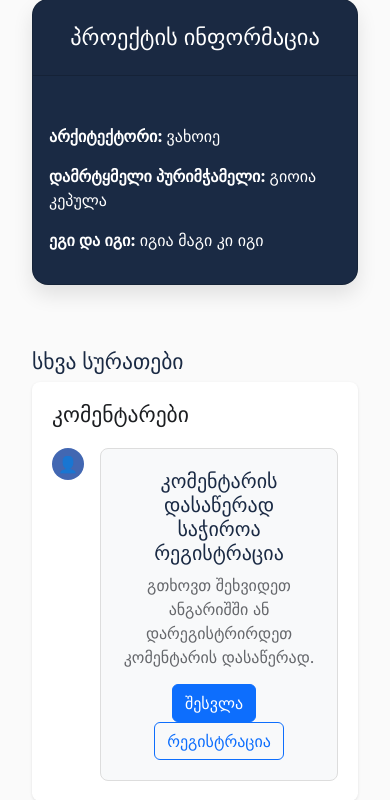
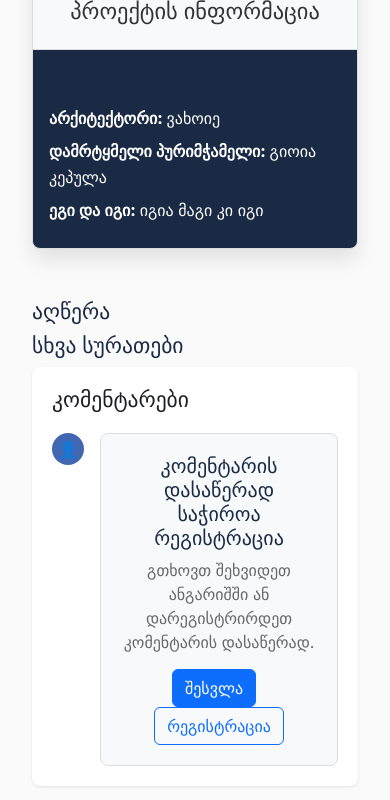
Before and after one commit to kokomokoto/georgian-heritage-portfolio, a Flask app: page /project/project_2 in a window 390 px wide. Shown: the part 1493-2293 px from the top of the page. Run offline with Flask 3, Linux system fonts and the light colour scheme; data that the repository does not hold is empty.

Commit message:
grokis prochobani

```diff
--- a/templates/project_detail.html
+++ b/templates/project_detail.html
@@ -139,6 +139,53 @@
                 font-size: 1.8rem;
                 margin-bottom: 20px;
             }
+        }
+
+        /* Mobile: Project info above description */
+        @media (max-width: 767px) {
+            #projectContent {
+                display: flex;
+                flex-direction: column;
+            }
+
+            #infoCol {
+                order: -1;
+                margin-bottom: 30px;
+            }
+
+            #descriptionCol {
+                order: 1;
+            }
+
+            .col-md-8, .col-md-4 {
+                width: 100%;
+            }
+
+            .card {
+                margin-bottom: 20px;
+            }
+        }
+
+        /* Styling for project info card */
+        .card {
+            border: 1px solid #ddd;
+            border-radius: 8px;
+        }
+
+        .card-header {
+            background-color: #f8f9fa;
+            border-bottom: 1px solid #ddd;
+            padding: 1rem;
+        }
+
+        .card-header h5 {
+            margin: 0;
+            color: #333;
+        }
+
+        .card-body p {
+            margin: 0.5rem 0;
+            line-height: 1.6;
         }
     </style>
 {% endblock %}
@@ -188,12 +235,12 @@
     <h4>ადგილმდებარეობა რუკაზე</h4>
     <div id="map" style="height:350px; margin-bottom:20px;"></div>
     {% endif %}
-    <div class="row">
-        <div class="col-md-8">
+    <div class="row" id="projectContent">
+        <div class="col-md-8" id="descriptionCol">
             <h4>აღწერა</h4>
             <div class="project-description">{{ description }}</div>
         </div>
-        <div class="col-md-4">
+        <div class="col-md-4" id="infoCol">
             <div class="card">
                 <div class="card-header">
                     <h5>პროექტის ინფორმაცია</h5>
```
